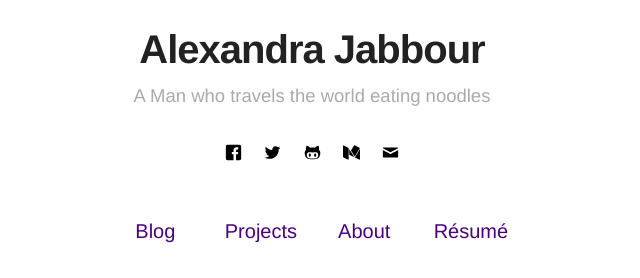
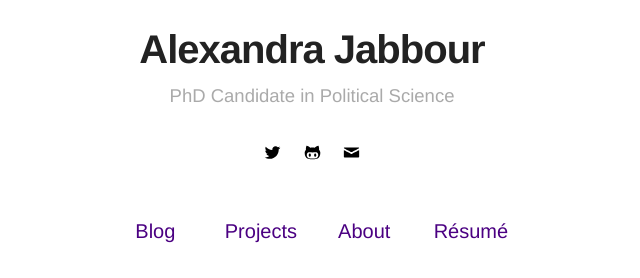
Before and after one commit to alexandrajabbour/ajabbour.github.io, a Jekyll site: the page built from index.html, in a window 1280 px wide. Shown: the part 252-530 px from the top of the page, without its empty margins (328-968 px from the left). Built offline with Jekyll 4.4.1, drawn with Linux system fonts in a browser that asks for light colours; part of the change alters nothing that is shown.

Commit message:
Update _config.yml

```diff
--- a/_config.yml
+++ b/_config.yml
@@ -1,6 +1,6 @@
 # main text of home
 name: Alexandra Jabbour
-bio: A Man who travels the world eating noodles
+bio: PhD Candidate in Political Science
 
 # twitter summary info
 description: A blog about technology and stuff related
@@ -16,7 +16,7 @@ resume: true
 resume-external: true
 resume-url: https://google.com/?q=my+resume
 
-url: https://koppl.in/indigo
+url: https://alexandrajabbour.github.io/
 # your url: http://USERNAME.github.io
 
 permalink: /:title/
@@ -34,24 +34,24 @@ disqus:
   categories: [blog, project] # only show disqus for posts that have these categories
 
 # if you don't have any of social below, comment the line
-facebook: myfacebook
-twitter: mytwitter
+#facebook: myfacebook
+twitter: alexjabbour
 # google: mygoogle
 # instagram: myinstagram
 # pinterest: mypinterest
 # linkedin: mylinkedin
 # youtube: myyoutube
 # spotify: myspotify
-github: mygithub
+github: alexandrajabbour
 # gitlab: mygitlab
 # lastfm: mylastfm
 # stackoverflow: 7044681/mystackoverflow
 # quora: userquora
 # reddit: username
-medium: medium
+#medium: medium
 # vimeo: myvimeo
 # lanyrd: mylanyrd
-email: myemail@gmail.com
+email: alexandra.jabbour@umontreal.ca
 
 authors:
     johndoe:
```
